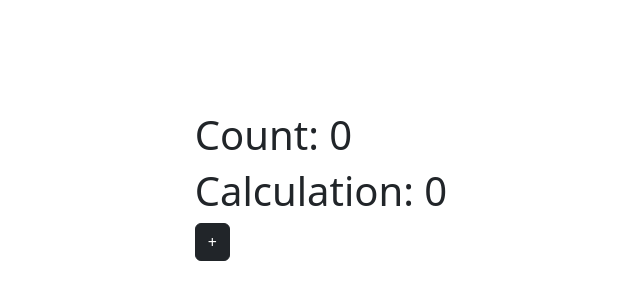
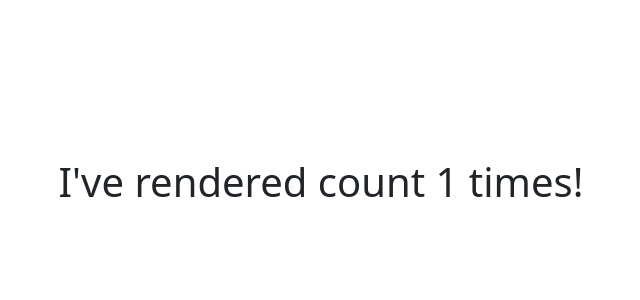
Before and after one commit to Zyer459/practice-stuff, a React (Create React App) app in the folder counter-app/: page / in a window 1280 px wide. Shown: the part 214-514 px from the top of the page, without its empty margins (319-959 px from the left). Built offline with nearby package versions, Linux system fonts and the light colour scheme.

Commit message:
Effect cleanup to reduce memory leaks

```diff
--- a/counter-app/src/index.js
+++ b/counter-app/src/index.js
@@ -12,36 +12,32 @@ such as fetch data, directly update DOM, timers
 useEffect takes 2 arguments, 2nd on is optional
 useEffect(<function>, <dependency>)*/
 
-/*useState & useEffect are functions*/
+/*useState & useEffect are functions which manipulate values and renders everytime values are changed*/
 
 /* the code below uses only 1 dependency
 if there are multiple dependencies they should be included in the useEffect dependency array*/
 
-function Counter () {
-  const [count, setCount] = useState(0);// <-- set value of count variable to 0 && setCount updates count value everytime it is called
-  const [calculation, setCalculation] = useState(0);// <-- set value of calculation variable to 0 && setCalculation updates calculation value
+/* EFFECT CLEANUP
+some effects need to reduce memory leaks
+timeouts, subscriptions, event listeners and other unnecessary effects should be disposed
+do this (cleanup) by including a return function at the end of the useEffect hook*/
+
+function Timer () {
+  const [count, setCount] = useState(0);
 
   useEffect (() => {
-    setCalculation (() => count * 2);
-  }, [count]) //<-- add count variable here as dependency parameter(2nd parameter) of useEffect hook && renders when count value changes
+    let timer = setTimeout (() => {
+      setCount (count => count + 1)
+    }, 1000);
 
-  return (
-    <>
-    <h1>Count: {count}</h1>
-    <h1>Calculation: {calculation}</h1>
-    <button
-    type="button"
-    onClick={() => setCount((c) => c + 1)}
-    class="btn btn-dark">
-    +
-    </button>
-    </>
-  )
+    return () => clearTimeout (timer)
+  }, [])
+  return <h1>I've rendered count {count} times!</h1>
 }
 const root = ReactDOM.createRoot(document.getElementById("root"));
-root.render(<Counter />);
+root.render(<Timer />);
 
-/* in the above code onClick att. calls an arrow function which calls the setCount which then updates the count variable
-and that triggers the setCalculation to render variables*/
+/* in the above code useEffect renders only once because of an empty array as its 2nd parameter.
+And the return calls a function that clears the timer variable (which contains the setTimeout function)*/
 
 //there may be some mistakes I made here, I'm new to this.
```
